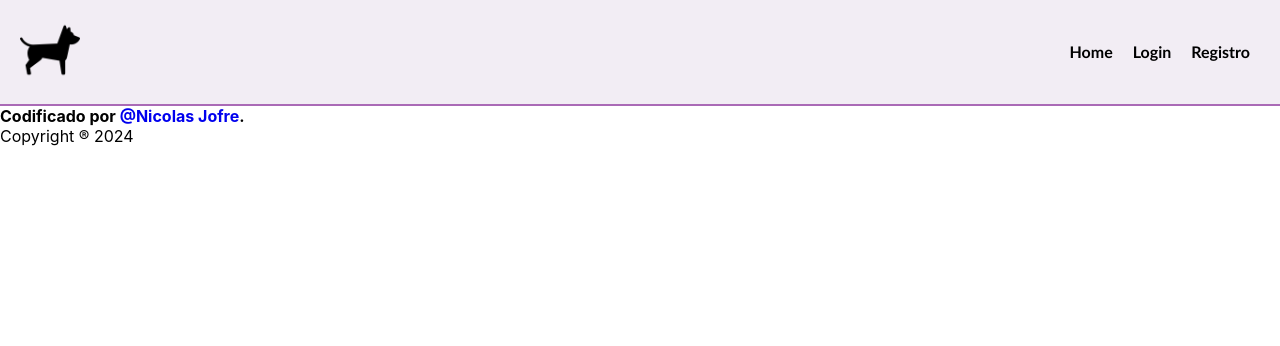
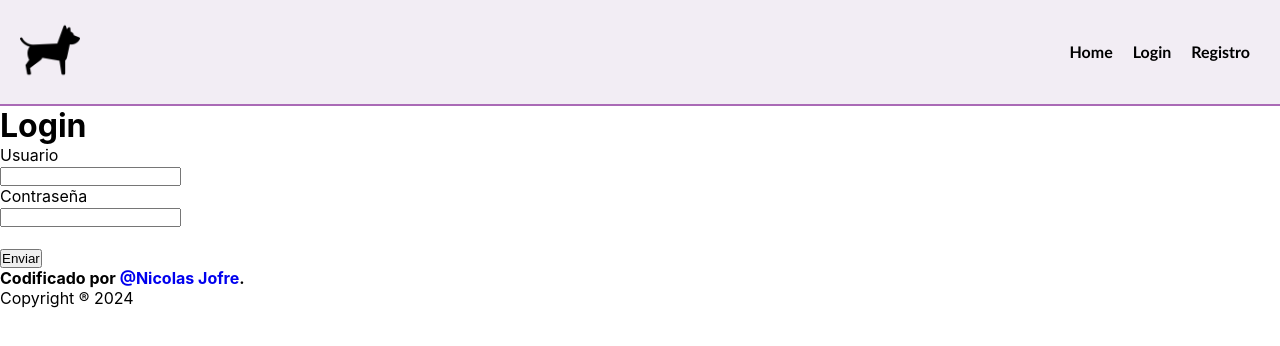
Before and after one commit to nicojofre5/adoption, a React (Create React App) app: page /Login in a window 1280 px wide. Shown: the top 346 px of the page. Built offline with nearby package versions, Linux system fonts and the light colour scheme.

Commit message:
Funcionaimento sin errores en fconsola

```diff
--- a/public/index.html
+++ b/public/index.html
@@ -4,26 +4,14 @@
     <meta charset="utf-8" />
     <link rel="icon" href="./favicon.ico"/>
     <meta name="viewport" content="width=device-width, initial-scale=1" />
-    <meta name="theme-color" content="#000000" />
+
     <meta
       name="description"
       content="Pagina para adoptar un perro"
     />
 
-    <!--
-      manifest.json provides metadata used when your web app is installed on a
-      user's mobile device or desktop. See https://developers.google.com/web/fundamentals/web-app-manifest/
-    -->
-    <link rel="manifest" href="%PUBLIC_URL%/manifest.json" />
-    <!--
-      Notice the use of %PUBLIC_URL% in the tags above.
-      It will be replaced with the URL of the `public` folder during the build.
-      Only files inside the `public` folder can be referenced from the HTML.
 
-      Unlike "/favicon.ico" or "favicon.ico", "%PUBLIC_URL%/favicon.ico" will
-      work correctly both with client-side routing and a non-root public URL.
-      Learn how to configure a non-root public URL by running `npm run build`.
-    -->
+
     <title>Adopta a un perro</title>
   </head>
   <body>
--- a/src/Config/firebase.js
+++ b/src/Config/firebase.js
@@ -1,20 +1,15 @@
 // Import the functions you need from the SDKs you need
 import firebase from 'firebase/compat/app';
-import { initializeApp } from "firebase/app";
-import { getAnalytics } from "firebase/analytics";
-// TODO: Add SDKs for Firebase products that you want to use
-// https://firebase.google.com/docs/web/setup#available-libraries
+import 'firebase/compat/auth';
+import 'firebase/compat/firestore';
 
-// Your web app's Firebase configuration
-// For Firebase JS SDK v7.20.0 and later, measurementId is optional
 const firebaseConfig = {
   apiKey: "AIzaSyAAsdTkajPNtKRH6sMYS8wbp1o1-tH4zNg",
   authDomain: "adopcionparatodos.firebaseapp.com",
   projectId: "adopcionparatodos",
   storageBucket: "adopcionparatodos.appspot.com",
   messagingSenderId: "226844783525",
-  appId: "1:226844783525:web:84f7dbd933799de732ee4c",
-  measurementId: "G-YRT94LC06Q"
+  appId: "1:226844783525:web:84f7dbd933799de732ee4c"
 };
 
 // Initialize Firebase
--- a/src/components/NavBar.jsx
+++ b/src/components/NavBar.jsx
@@ -16,7 +16,7 @@ function NavBar() {
         <Link to="/" element={<Home />} className="nav-link">
           Home
         </Link>
-        <Link to="/Loguear" element={<Login />} className="nav-link">
+        <Link to="/Login" element={<Login />} className="nav-link">
           Login
         </Link>
         <Link to="/Registro" element={<Registro />} className="nav-link">
--- a/src/components/Producto.jsx
+++ b/src/components/Producto.jsx
@@ -26,6 +26,7 @@ function Producto(props) {
             <button className="comprar" id="comprar" onClick={handleComprar}>
               Comprar
             </button>
+            <button id="modificar">Modificar</button>
             </div>
         </div>
       </div>
--- a/src/components/Rutas.jsx
+++ b/src/components/Rutas.jsx
@@ -7,7 +7,7 @@ function Rutas() {
   return (
     <Routes>
       <Route path="/" element={<Home />} />
-      <Route path="/Loguear" element={<Login />} />
+      <Route path="/Login" element={<Login />} />
       <Route path="/Registro" element={<Registro />} />
     </Routes>
   );
--- a/src/pages/Login.jsx
+++ b/src/pages/Login.jsx
@@ -1,7 +1,6 @@
 import React from "react";
 import { useForm } from "react-hook-form";
-import { useState } from "react";
-import { login } from '../services/UsuarioService';
+import { login } from "../services/UsuarioService";
 
 function Login() {
 
@@ -11,8 +10,15 @@ function Login() {
         formState: { errors },
       } = useForm({ mode: "onChange" });
 
-      const onSubmit = (data) => {
-        console.log(data);
+      const onSubmit = async (data) => {
+        try {
+          const user = await login(data.email, data.password);
+          alert("Logueado con éxito!!!");
+          console.log("Se logueó el user: ", user);
+        } catch (error) {
+          alert("Error en loggin: ",error.code)
+          console.log("Error en login: ",error.code);
+        }
       };
 
       return (
@@ -20,7 +26,7 @@ function Login() {
           <h1>Login</h1>
           <form onSubmit={handleSubmit(onSubmit)}>
             <label>Usuario</label><br />
-            <input type="text" {...register("usuario", { required: true })} /><br />
+            <input type="email" {...register("email", { required: true })} /><br />
             <label>Contraseña</label> <br />
             <input
               type="password"
--- a/src/pages/Registro.jsx
+++ b/src/pages/Registro.jsx
@@ -12,14 +12,26 @@ function Registro() {
     } = useForm({ mode: "onChange" });
 
     const onSubmit = async (data) => {
-        try {
-            const user = await create(data);
-            alert("Usuario creado");
-            console.log("El usuario creado es: " , user);
-        } catch (error) {
+    //setLoading(true);
+    try {
+      const user = await create(data);
+      alert("hola");
+      console.log("Este es el user creado: ", user);
+      //setLoading(false);
+      /*setAlert({
+        variant: "success",
+        text: "Gracias por registrarte",
+        duration: 3000,
+        link: "/ingresar",
+      });*/
 
-        }
-    };
+    } catch (e) {
+        alert("error de usuario");
+      console.log(e.code);
+
+
+    }
+  };
 
     return (
         <div>
--- a/src/services/UsuarioService.jsx
+++ b/src/services/UsuarioService.jsx
@@ -1,16 +1,18 @@
 import firebase from "../Config/firebase";
 
 export async function create(payload){
-    const responseUser = await firebase.auth().createUserWithEmailAndPassword(payload.email);
-    console.log("Create id del usuario", responseUser.user.id);
-    const document = await firebase.firestore().collection("usuario").add({
-        name:payload.nombre,
-        lastname:payload.apellido,
-        userId:responseUser.user.uid
-    })
-    console.log(document);
+   const responseUser = await firebase.auth().createUserWithEmailAndPassword(payload.email,payload.password);
+   console.log("Create ID del usuario:", responseUser.user.uid);
+   const document = await firebase.firestore().collection("usuarios")
+   .add({
+    name:payload.nombre,
+    lastname:payload.apellido,
+    userId:responseUser.user.uid
+   })
+   console.log("Entró a firebase",document)
 
-    return document
+
+   return document
 }
 
 export async function login(email,password){
```
Also changed, not shown: public/manifest.json (deleted), src/logo.svg (deleted).
